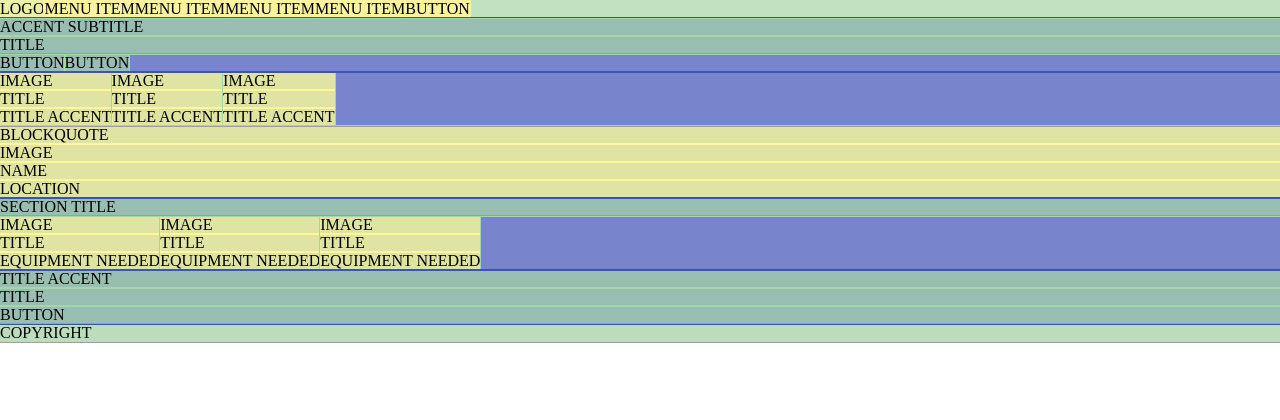
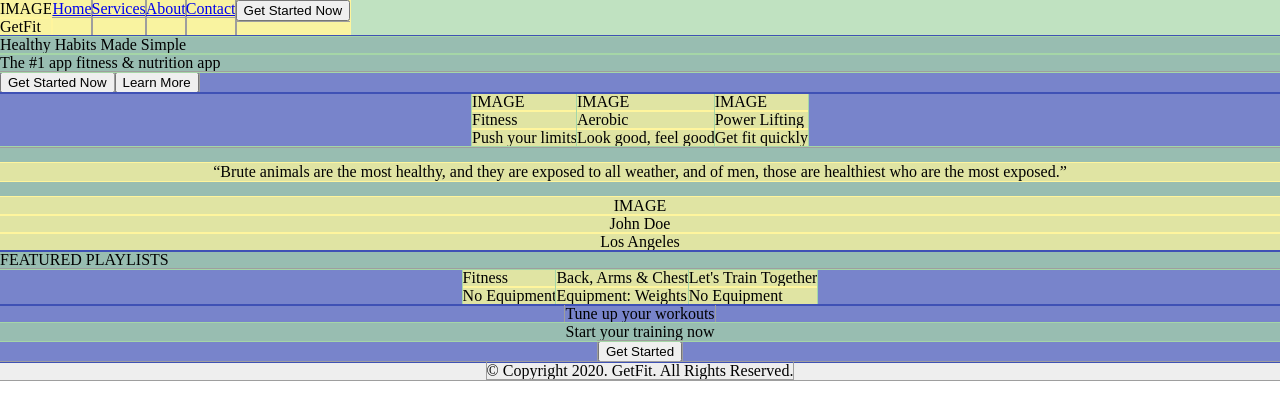
Before and after one commit to craigiswayne/bitstarz-assessment, a PHP site: page / in a window 1280 px wide. Shown: the top 420 px of the page. Run offline with PHP 8.4, Linux system fonts and the light colour scheme; data that the repository does not hold is empty.

Commit message:
Text Added, PHP Partials functionality

```diff
--- a/dist/styles/main.css
+++ b/dist/styles/main.css
@@ -1,3 +1,3 @@
-*{box-sizing:border-box}html,body{margin:0;padding:0;--site-max-width: 1680px}body *{outline:1px solid #9e9e9e}body>*{background-color:#eeeeee}.component{display:flex;flex-direction:column}.row{display:flex;flex-direction:row}.container-fluid{width:100%}.container{max-width:var(--site-max-width);margin:auto}section{background:rgba(63,81,181,0.7);outline-color:#3f51b5}.component{background:rgba(165,214,167,0.7);outline-color:#a5d6a7}.component>*{background:rgba(255,245,157,0.7);outline-color:#fff59d}
+body *{outline:1px solid #9e9e9e}body>*{background-color:#eeeeee}section{background:rgba(63,81,181,0.7);outline-color:#3f51b5}.component{display:flex;flex-direction:column;background:rgba(165,214,167,0.7);outline-color:#a5d6a7}.component>*{background:rgba(255,245,157,0.7);outline-color:#fff59d}:root{--site-color-background: #050505;--site-color-text: #FFFFFF;--site-font-size: 16px;--site-max-width: 1680px}*{box-sizing:border-box}html,body{margin:0;padding:0}.row{display:flex;flex-direction:row}.container-fluid{width:100%}.container{max-width:var(--site-max-width);margin:auto}nav ul{list-style:none;margin:0;padding:0;display:flex}.text-center{text-align:center}.justify-content-center{justify-content:center}
 
 /*# sourceMappingURL=main.css.map */
--- a/index.php
+++ b/index.php
@@ -1,98 +1,81 @@
+<?php
+function partial($partialName, $variables = []) {
+ require __DIR__.DIRECTORY_SEPARATOR.'partials'.DIRECTORY_SEPARATOR.$partialName.'.php';
+}
+?>
 <html class="in-progress">
 <head>
 	<link rel="stylesheet" href="dist/styles/main.css"/>
 </head>
 <body>
 	<header id="header" class="component header row container">
-		<div class="component image">
-            LOGO
+		<div class="component logo">
+            <div>IMAGE</div>
+            <div>GetFit</div>
         </div>
-        <div class="component menu row">
-            <div>MENU ITEM</div>
-            <div>MENU ITEM</div>
-            <div>MENU ITEM</div>
-            <div>MENU ITEM</div>
-            <div>BUTTON</div>
-        </div>
+        <nav class="component menu row">
+            <ul>
+                <li>
+                    <a href="#">Home</a>
+                </li>
+                <li>
+                    <a href="#">Services</a>
+                </li>
+                <li>
+                    <a href="#">About</a>
+                </li>
+                <li>
+                    <a href="#">Contact</a>
+                </li>
+                <li>
+	                <?php partial('button', ['text' => 'Get Started Now', 'color' => 'primary']); ?>
+                </li>
+            </ul>
+        </nav>
 	</header>
 	<section id="section-hero" class="container">
         <div class="component subtitle">
-            ACCENT SUBTITLE
+            Healthy Habits Made Simple
         </div>
         <div class="component title">
-            TITLE
+            The #1 app fitness & nutrition app
         </div>
         <div class="row">
-            <div class="component button">
-                BUTTON
-            </div>
-            <div class="component button">
-                BUTTON
-            </div>
+            <?php partial('button', ['text' => 'Get Started Now', 'color' => 'primary']); ?>
+            <?php partial('button', ['text' => 'Learn More']); ?>
         </div>
 	</section>
 	<section id="section-courses" class="container">
-        <div class="row">
-            <div class="component card">
-                <div>IMAGE</div>
-                <div>TITLE</div>
-                <div>TITLE ACCENT</div>
-            </div>
-            <div class="component card">
-                <div>IMAGE</div>
-                <div>TITLE</div>
-                <div>TITLE ACCENT</div>
-            </div>
-            <div class="component card">
-                <div>IMAGE</div>
-                <div>TITLE</div>
-                <div>TITLE ACCENT</div>
-            </div>
+        <div class="row justify-content-center">
+            <?php partial('card-course', ['title' => 'Fitness', 'description' => 'Push your limits']); ?>
+            <?php partial('card-course', ['title' => 'Aerobic', 'description' => 'Look good, feel good']); ?>
+            <?php partial('card-course', ['title' => 'Power Lifting', 'description' => 'Get fit quickly']); ?>
         </div>
-        <div class="component testimonial">
-            <div>BLOCKQUOTE</div>
-            <div>IMAGE</div>
-            <div>NAME</div>
-            <div>LOCATION</div>
-        </div>
+        <?php partial('testimonial', [
+            'blockquote'    => 'Brute animals are the most healthy, and they are exposed to all weather, and of men, those are healthiest who are the most exposed.',
+            'name'          => 'John Doe',
+            'location'      => 'Los Angeles'
+        ]); ?>
 	</section>
 	<section id="section-playlists" class="container">
         <div class="component">
-            SECTION TITLE
+            FEATURED PLAYLISTS
         </div>
-        <div class="row">
-            <div class="component playlist">
-                <div>IMAGE</div>
-                <div>TITLE</div>
-                <div>EQUIPMENT NEEDED</div>
-            </div>
-            <div class="component playlist">
-                <div>IMAGE</div>
-                <div>TITLE</div>
-                <div>EQUIPMENT NEEDED</div>
-            </div>
-            <div class="component playlist">
-                <div>IMAGE</div>
-                <div>TITLE</div>
-                <div>EQUIPMENT NEEDED</div>
-            </div>
+        <div class="row justify-content-center">
+            <?php
+                partial('playlist', ['title' => 'Fitness']);
+                partial('playlist', ['title' => 'Back, Arms & Chest', 'equipment' => 'Weights']);
+                partial('playlist', ['title' => 'Let\'s Train Together']);
+            ?>
         </div>
 	</section>
-	<section id="section-getting-started" class="container">
-        <div class="component title accent">
-            TITLE ACCENT
-        </div>
-        <div class="component title">
-            TITLE
-        </div>
-        <div class="component button">
-            BUTTON
-        </div>
-	</section>
-	<footer class="container">
-		<div class="component copyright">
-            COPYRIGHT
-        </div>
+	<section id="section-getting-started" class="container text-center">
+		<?php partial('text-accent', ['text' => 'Tune up your workouts']); ?>
+        <div class="component title">Start your training now</div>
+		<?php partial('button', ['text' => 'Get Started', 'color' => 'primary']); ?>
+    </section>
+	<footer class="container text-center">
+		<?php partial('copyright'); ?>
 	</footer>
 </body>
 </html>
--- /dev/null
+++ b/partials/button.php
@@ -0,0 +1,2 @@
+<?php $variables = $variables ?? [];?>
+<button class="<?= $variables['color']; ?>"><?= $variables['text']; ?></button>
--- /dev/null
+++ b/partials/card-course.php
@@ -0,0 +1,5 @@
+<div class="component card">
+	<div>IMAGE</div>
+	<div><?= $variables['title']; ?></div>
+	<div><?= $variables['description']; ?></div>
+</div>
--- /dev/null
+++ b/partials/copyright.php
@@ -0,0 +1 @@
+<span>© Copyright 2020. GetFit. All Rights Reserved.</span>
--- /dev/null
+++ b/partials/playlist.php
@@ -0,0 +1,13 @@
+<div class="component playlist">
+	<img src="<?= $variables['imageURL']; ?>" />
+	<div><?= $variables['title']; ?></div>
+	<div>
+        <?php
+        if($variables['equipment']):
+            echo 'Equipment: '.$variables['equipment'];
+        else:
+            echo 'No Equipment';
+        endif;
+        ?>
+    </div>
+</div>
--- /dev/null
+++ b/partials/testimonial.php
@@ -0,0 +1,6 @@
+<div class="component testimonial text-center">
+	<p>“<?= $variables['blockquote']; ?>”</p>
+	<div>IMAGE</div>
+	<div><?= $variables['name']; ?></div>
+	<div><?= $variables['location']; ?></div>
+</div>
--- /dev/null
+++ b/partials/text-accent.php
@@ -0,0 +1 @@
+<span class="accent"><?= $variables['text']; ?></span>
--- /dev/null
+++ b/src/styles/_test_mode.scss
@@ -0,0 +1,29 @@
+/**
+TODO: remove these css
+ */
+body {
+  * {
+    outline: 1px solid #9e9e9e;
+  }
+
+  > * {
+    background-color: #eeeeee;
+  }
+}
+
+section {
+  background: rgba(63, 81, 181, 0.7);
+  outline-color: rgb(63,81,181);
+}
+
+.component {
+  display: flex;
+  flex-direction: column;
+  background: rgba(165, 214, 167, 0.7);
+  outline-color: #a5d6a7;
+
+  > *  {
+    background: rgba(255, 245, 157, 0.7);
+    outline-color: #fff59d;
+  }
+}
--- a/src/styles/main.scss
+++ b/src/styles/main.scss
@@ -1,3 +1,11 @@
+@import 'test_mode';
+:root {
+  --site-color-background: #050505;
+  --site-color-text: #FFFFFF;
+  --site-font-size: 16px;
+  --site-max-width: 1680px;
+}
+
 * {
   box-sizing: border-box;
 }
@@ -5,25 +13,10 @@
 html, body  {
   margin: 0;
   padding: 0;
-
-  --site-max-width: 1680px;
+  //background-color: var(--site-color-background);
+  //color: var(--site-color-text);
+  //font-size: var(--site-font-size);
 }
-
-/**
-TODO: remove these css
- */
-body * {
-  outline: 1px solid #9e9e9e;
-}
-body > * {
-  background-color: #eeeeee;
-}
-.component {
-  display: flex;
-  flex-direction: column;
-
-}
-
 
 .row {
   display: flex;
@@ -39,17 +32,19 @@ body > * {
   margin: auto;
 }
 
-section {
-  background: rgba(63, 81, 181, 0.7);
-  outline-color: rgb(63,81,181);
+nav {
+  ul {
+    list-style: none;
+    margin: 0;
+    padding: 0;
+    display: flex;
+  }
 }
 
-.component {
-  background: rgba(165, 214, 167, 0.7);
-  outline-color: #a5d6a7;
+.text-center {
+  text-align: center;
 }
 
-.component > * {
-  background: rgba(255, 245, 157, 0.7);
-  outline-color: #fff59d;
+.justify-content-center {
+  justify-content: center;
 }
```
Also changed, not shown: README.md (added), partials/menu-item.php (added), walkthrough/trello-3-text-added-php-partials.png (added), walkthrough/website-3-text-added-php-partials.png (added), 1 other file.
